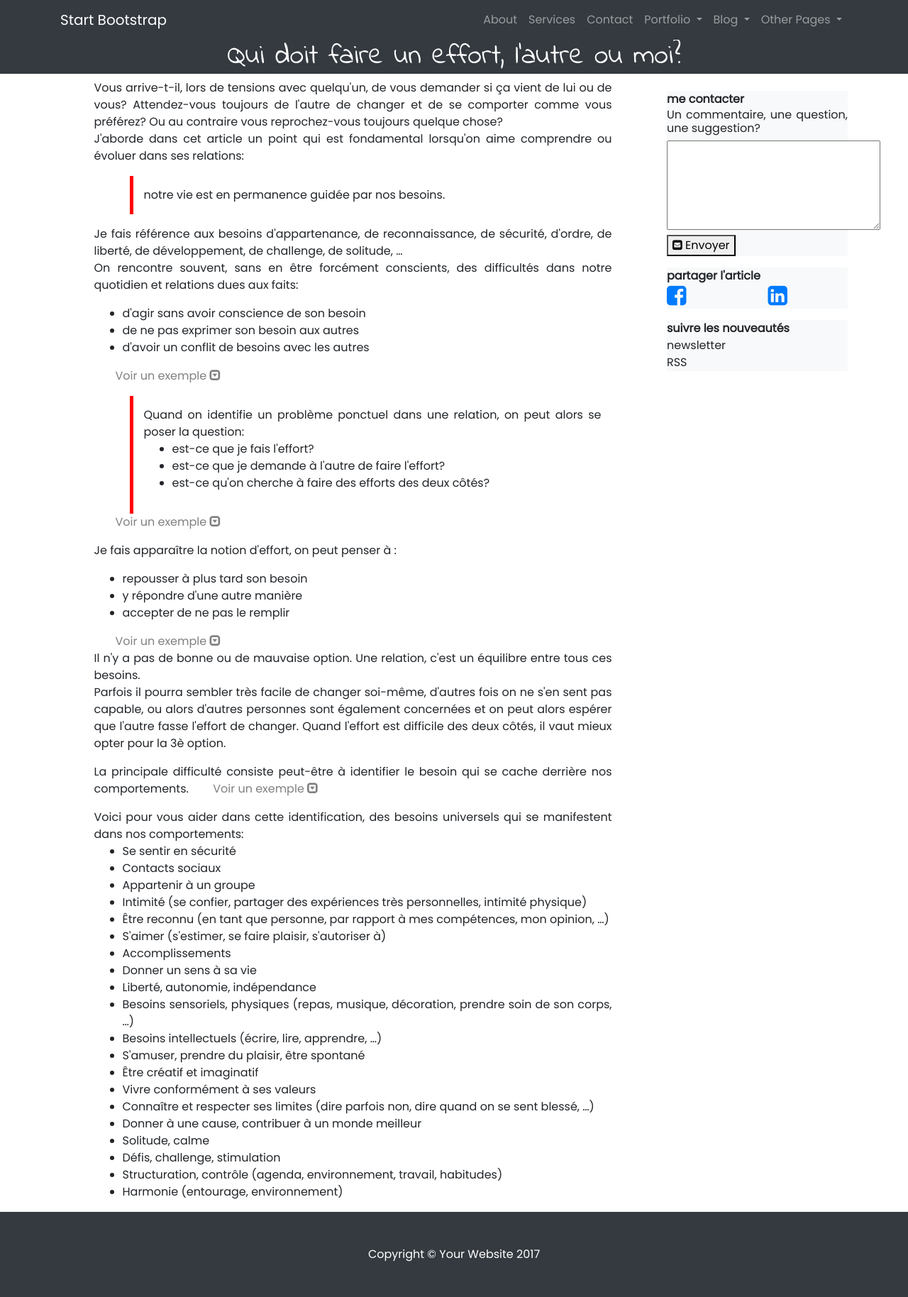
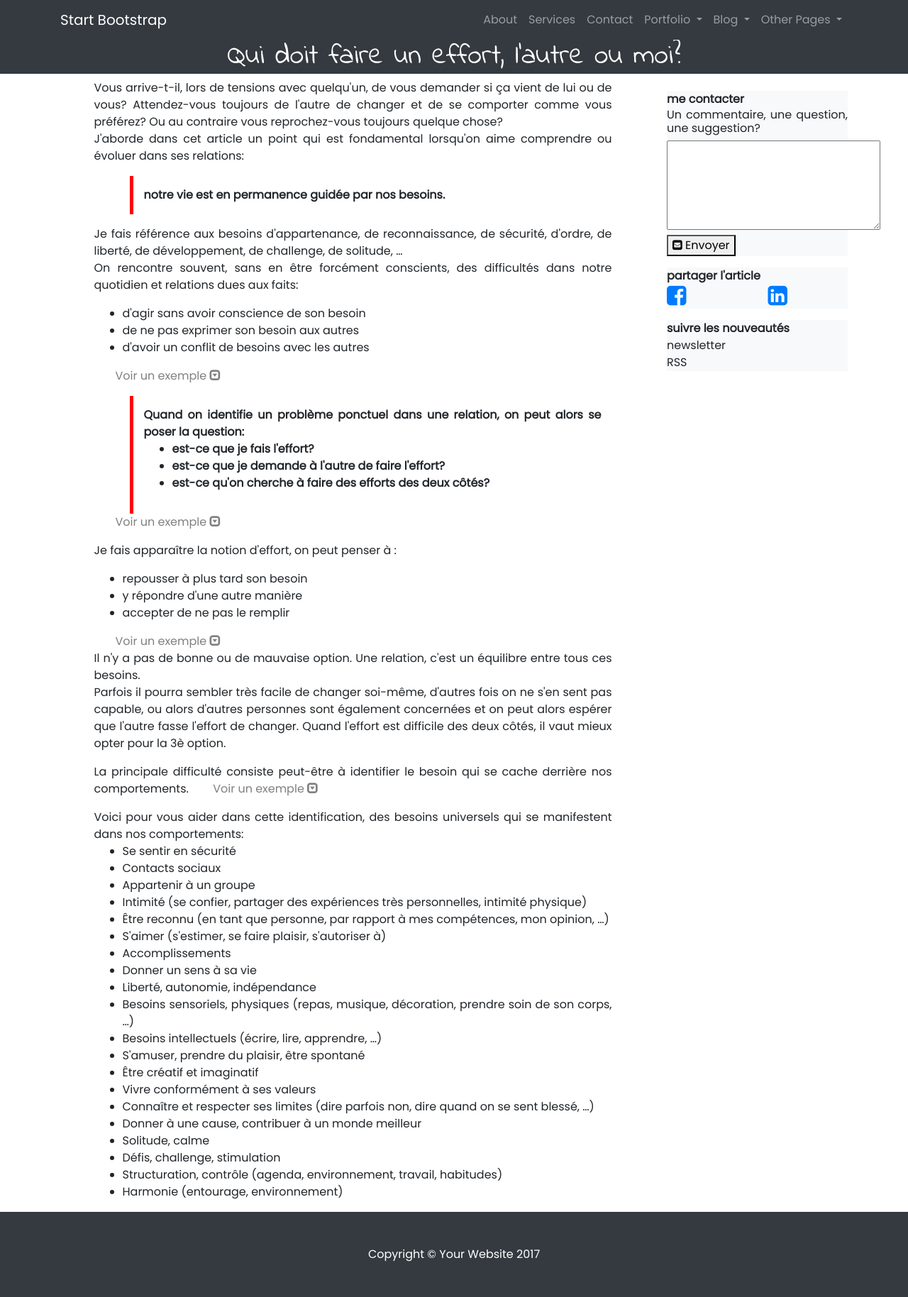
Before and after one commit to OrgaEvolutions/Nathoup.github.io, a Jekyll site: the page built from articles/besoins.html, in a window 1280 px wide. Shown: the whole page at 71% size. Built offline with Jekyll 4.4.1, drawn with Linux system fonts in a browser that asks for light colours; nearby versions of some CDN libraries; some web fonts are replaced.

Commit message:
Update article_layout.html

```diff
--- a/_includes/article_layout.html
+++ b/_includes/article_layout.html
@@ -6,7 +6,7 @@
 
   {% when 'passage_important' %}
     <!--<div class='alert alert-primary' role='alert'>-->
-      <div style="border-left: thick solid #ff0000;margin-left : 50px;padding: 15px" class="strong">
+      <div style="border-left: thick solid #ff0000;margin-left : 50px;padding: 15px; font-weight: bold">
 
   {% when 'fin_passage_important' %}
     </div>
```
